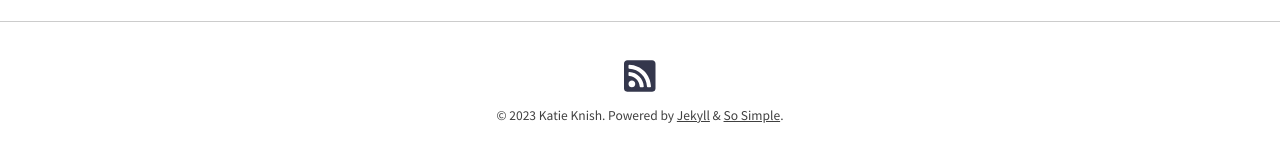
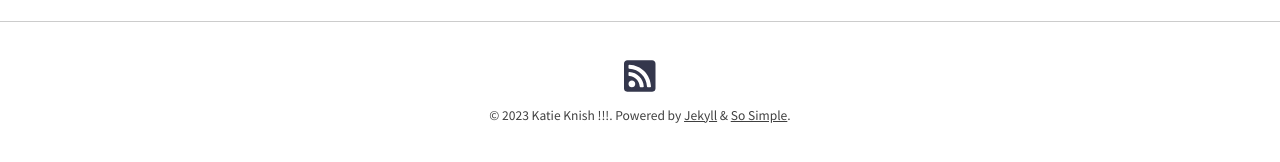
Before and after one commit to technikate/technikate.github.io, a Jekyll site: the page built from index.md, in a window 1280 px wide and 900 px high, scrolled down 1240 px. Shown: the part 702-864 px from the top of the window. Built offline with Jekyll 4.4.1, drawn with Linux system fonts in a browser that asks for light colours; nearby versions of some CDN libraries; some of the changed text lies outside the part shown.

```diff
--- a/_config.yml
+++ b/_config.yml
@@ -17,7 +17,7 @@ theme: jekyll-theme-so-simple
 # remote_theme: mmistakes/so-simple-theme
 skin: "/assets/css/skins/default.css"
 locale: en-US
-title: Katie Knish
+title: Katie Knish !!!
 description: I'm a technical writer based in the Upper Valley in Vermont
 baseurl: # the subpath of your site, e.g. "/blog"
 url: # the base hostname & protocol for your site e.g. "https://mmistakes.github.io"
```
